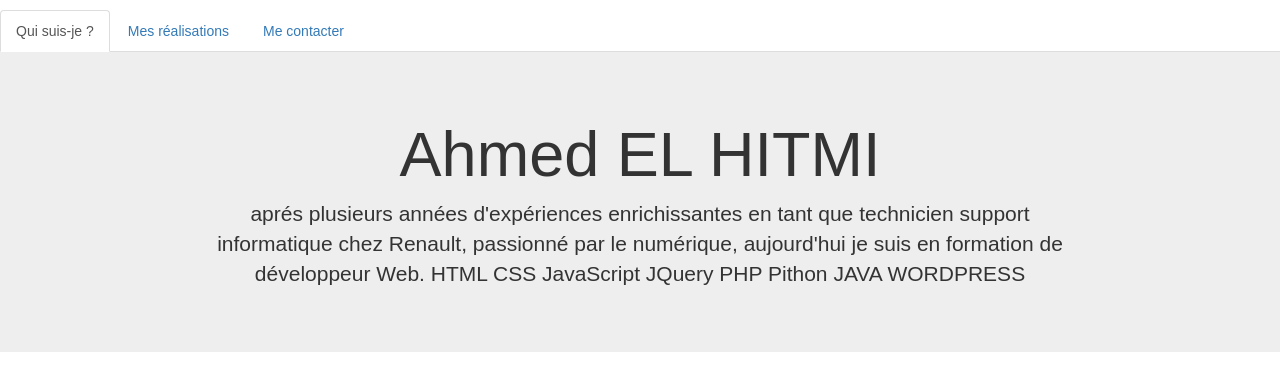
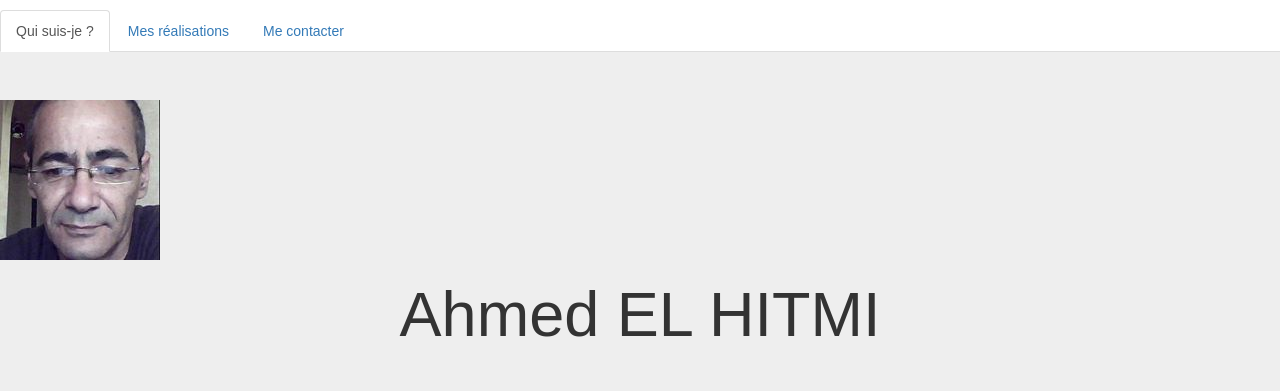
Before and after one commit to AhmedElHitmi/pfahmed, a plain HTML site: page index.html in a window 1280 px wide. Shown: the top 391 px of the page. Drawn offline with nearby package versions, Linux system fonts and the light colour scheme; a web font is replaced by a local one.

Commit message:
add photo.jpg to index.html

```diff
--- a/css/style.css
+++ b/css/style.css
@@ -13,6 +13,7 @@ header{
   margin-top: 10px;
 }
 
+
 /*.jumbotron{
   background-color:#000;
   text-align: center;
@@ -24,6 +25,12 @@ header{
 text-align: center;
 margin:auto 15%;
 }
+
+.jumbotron h1{
+margin-bottom: 45px;
+}
+
+
 
 .container{
   margin-top: 60px;
@@ -51,9 +58,7 @@ margin:auto 15%;
 
 
 
-   body {
-          background: white;
-      }
+
    /************************* footer *********************/
       #contRow {
           margin-bottom: 70px;
--- a/index.html
+++ b/index.html
@@ -44,6 +44,9 @@
 <!--************************Jumbotron ****************************************  -->
   <section class="jumbo">
     <div class="jumbotron">
+      <div class="photo">
+        <img src="img/moi.jpg" alt="Ma photo">
+      </div>
 
       <h1>Ahmed EL HITMI</h1>
       <p> aprés plusieurs années d'expériences enrichissantes en tant que technicien support informatique chez Renault, passionné par le numérique, aujourd'hui je suis en formation de développeur Web. HTML CSS JavaScript JQuery PHP Pithon JAVA WORDPRESS </p>
```
Also changed, not shown: contact.html (+1 -1 lines), realis.html (+1 -1 lines), img/moi.jpg (added).
